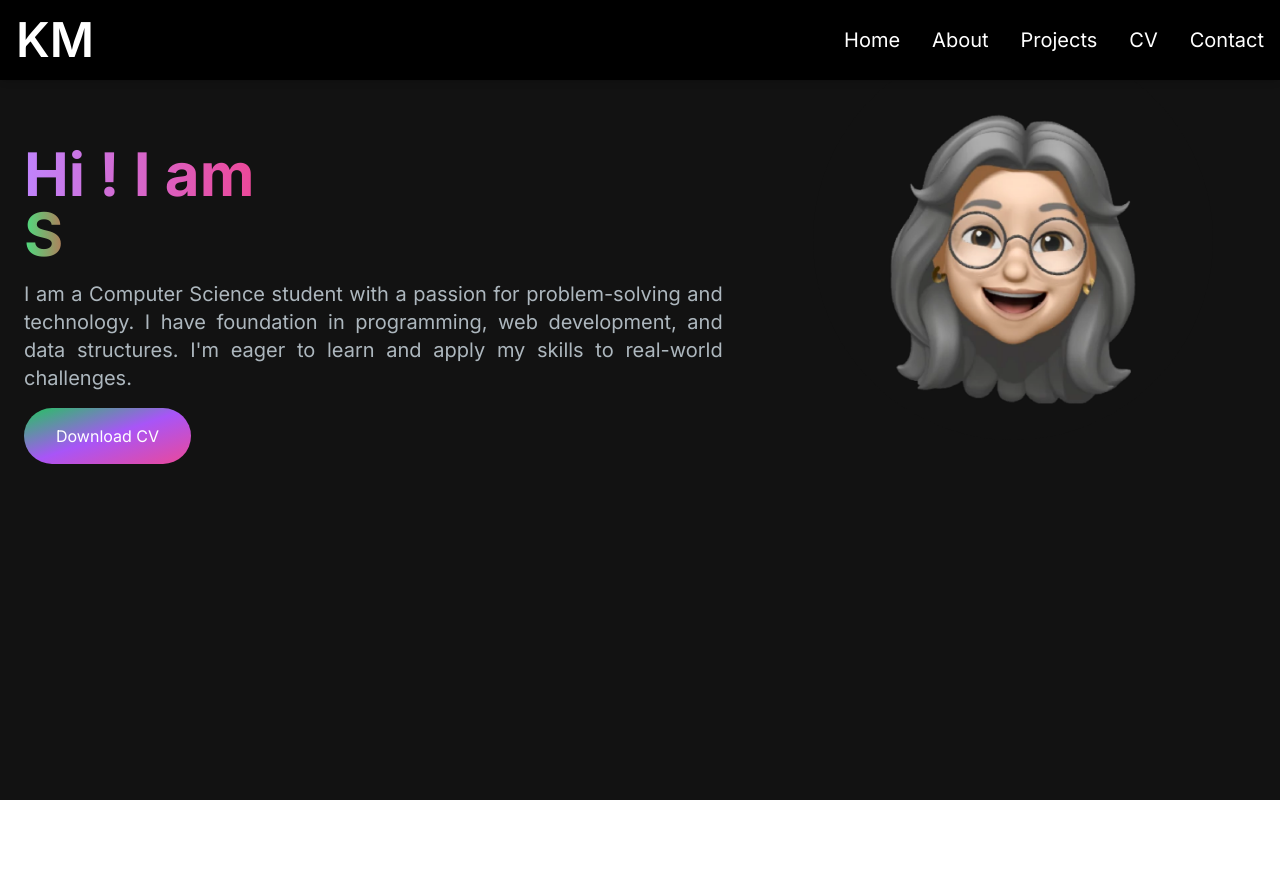
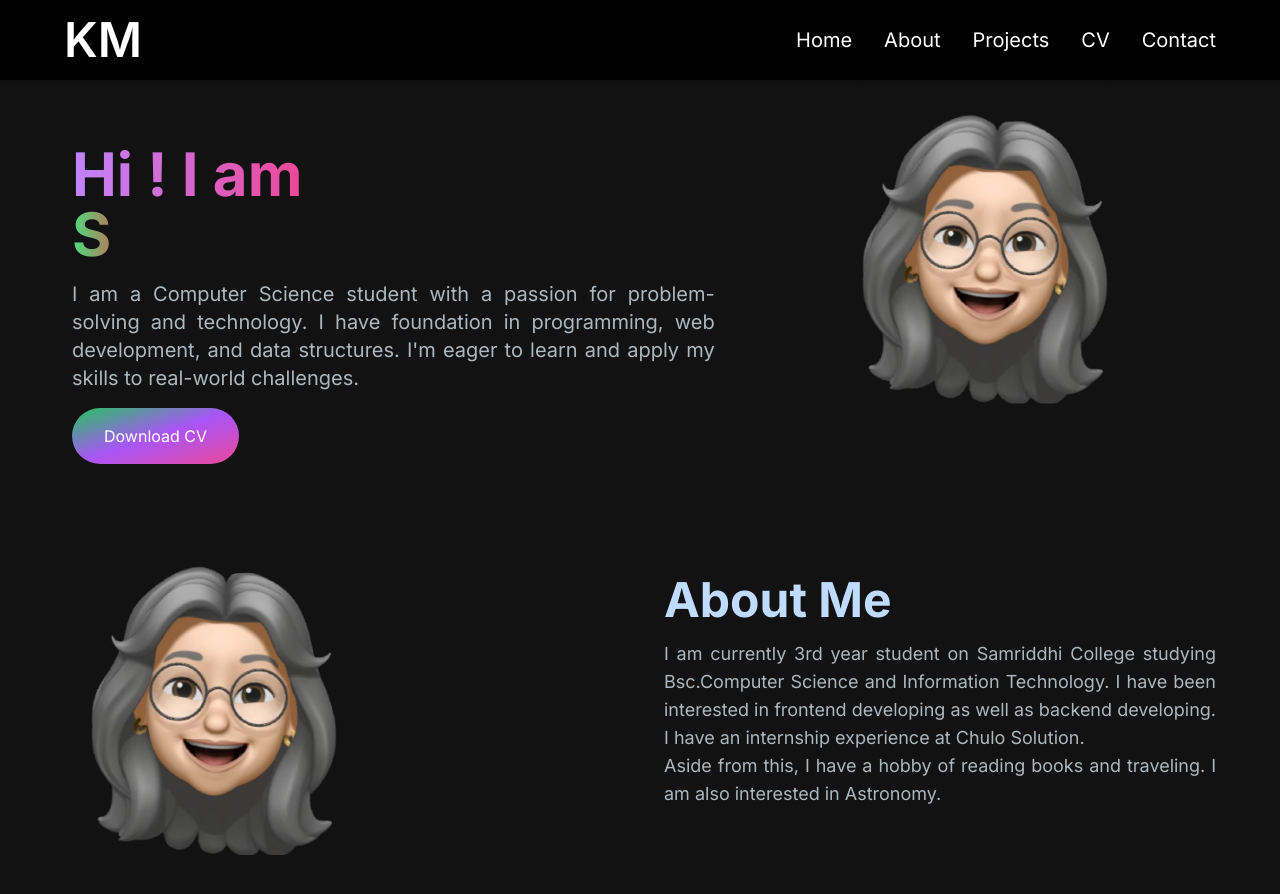
Before and after one commit to krimamadhikarmi/Portfolio, a Next.js app: page / in a window 1280 px wide. Shown: the top 894 px of the page. Before the commit the page ends 800 px from the top, so only its background shows below. Built offline with nearby package versions, Linux system fonts and the light colour scheme.

Commit message:
about me

```diff
--- /dev/null
+++ b/src/app/_components/AboutMe.jsx
@@ -0,0 +1,23 @@
+import Image from "next/image";
+export function AboutMe() {
+  return (
+    <section className="text-white">
+      <div className="md:grid md:grid-cols-2 gap-6 items-center py-8 px-4 xl:gap-12 sm:py-16 xl:px-16">
+        <Image src="/images/avatar.png" width={300} height={300} />
+        <div>
+          <h2 className="text-5xl font-bold text-blue-200 mb-4">About Me</h2>
+          <p className="text-base text-justify lg:text-lg text-[#ADB7BE]">
+            I am currently 3rd year student on Samriddhi College studying
+            Bsc.Computer Science and Information Technology. I have been
+            interested in frontend developing as well as backend developing. I
+            have an internship experience at Chulo Solution.
+            <p>
+              Aside from this, I have a hobby of reading books and traveling. I
+              am also interested in Astronomy.
+            </p>
+          </p>
+        </div>
+      </div>
+    </section>
+  );
+}
--- a/src/app/_components/HeroSection.jsx
+++ b/src/app/_components/HeroSection.jsx
@@ -6,7 +6,7 @@ import Link from 'next/link';
 export function HeroSection() {
   return (
     <section>
-      <div className="grid grid-cols-1 sm:grid-cols-12">
+      <div className="grid grid-cols-1 sm:grid-cols-12 lg:px-12">
         <div className="col-span-7 place-self-center text-center sm:text-left">
           <h1 className="text-white mt-32 text-4xl sm:text-5xl lg:text-6xl font-bold px-6 mb-4">
             <span className="text-transparent bg-clip-text bg-gradient-to-r from-purple-400 to-pink-500">
--- a/src/app/_components/MenuOverlay.jsx
+++ b/src/app/_components/MenuOverlay.jsx
@@ -1,7 +1,7 @@
 import { NavLink } from "./NavLink";
 export function MenuOverlay({links}){
     return(
-        <ul className="flex flex-col py-4 items-center">
+        <ul className="flex flex-col py-4 items-center bg-opacity-50 bg-gray-50 ">
             {links.map((link,index)=>(
                 <li>
                <NavLink href={link.path} title={link.title}/>
--- a/src/app/_components/Navbar.jsx
+++ b/src/app/_components/Navbar.jsx
@@ -34,7 +34,7 @@ export function Navbar() {
 
   return (
     <nav className="w-full fixed top-0 z-50 h-20 bg-black shadow-md">
-      <div className="flex container lg:py-4 flex-wrap items-center justify-between mx-auto px-4 py-2">
+      <div className="flex container lg:py-4 flex-wrap items-center justify-between mx-auto px-16 py-2">
         <Link
           href={"/"}
           className="cursor-pointer text-2xl md:text-5xl text-white font-semibold"
--- a/src/app/page.tsx
+++ b/src/app/page.tsx
@@ -1,12 +1,15 @@
 import Image from "next/image";
 import { Navbar } from "./_components/Navbar";
 import { HeroSection } from "./_components/HeroSection";
+import {AboutMe} from "./_components/AboutMe";
+
 export default function Home() {
   return (
     <main className="flex min-h-screen flex-col bg-[#121212] ">
       <Navbar />
       <div className="container mx-auto py-4">
         <HeroSection />
+        <AboutMe/>
       </div>
     </main>
   );
```
